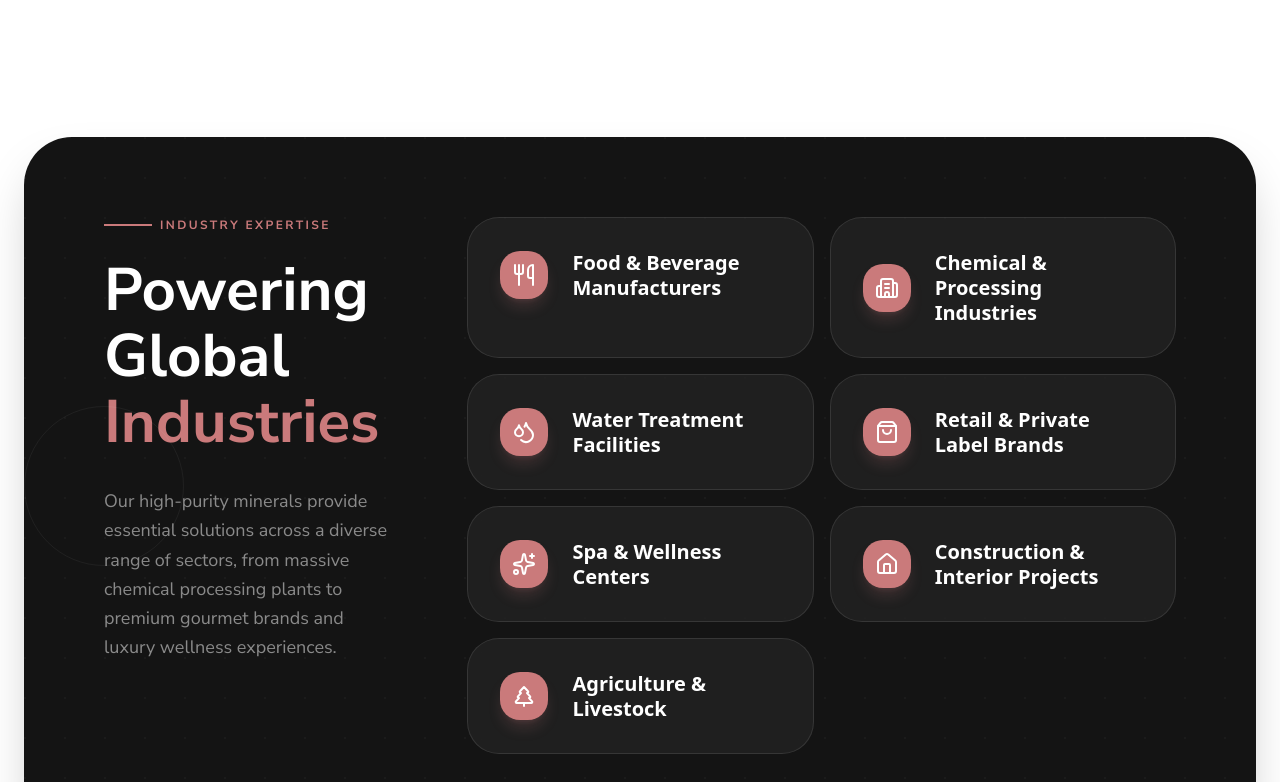
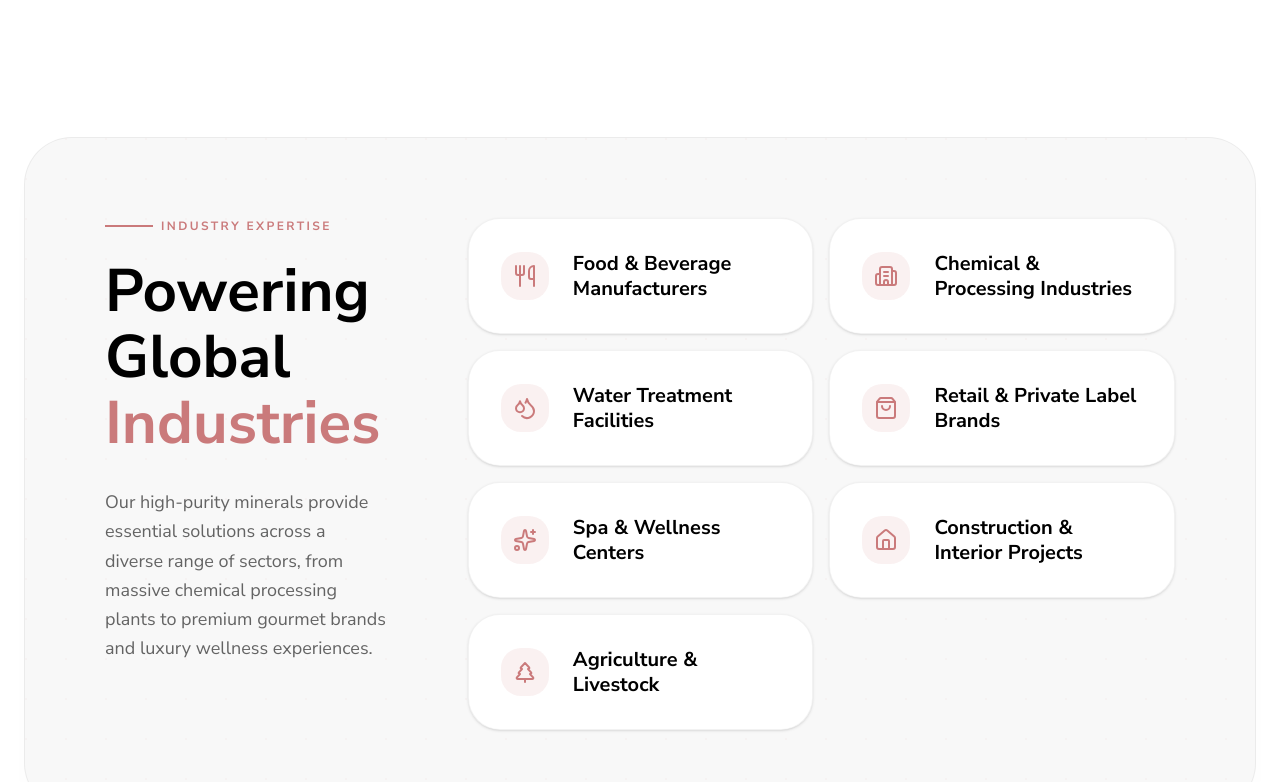
Before and after one commit to cywasay/kohistan-minerals, a Next.js app: page /about in a window 1280 px wide. Shown: the part 3400-4182 px from the top of the page. Built offline with nearby package versions, Linux system fonts and the light colour scheme.

Commit message:
style: reverted Applications section to light theme while keeping dense layout

```diff
--- a/src/app/about/_components/Applications.jsx
+++ b/src/app/about/_components/Applications.jsx
@@ -28,13 +28,13 @@ export default function Applications() {
   return (
     <section className="py-24 bg-white text-black relative" id="applications">
       <div className="max-w-7xl mx-auto px-6">
-        <div className="relative rounded-[3rem] bg-[#141414] p-12 lg:p-20 overflow-hidden shadow-2xl">
-          {/* Decorative Background grid/dots */}
+        <div className="relative rounded-[3rem] bg-[#F8F8F8] p-12 lg:p-20 overflow-hidden border border-black/5 shadow-xl shadow-black/[0.02]">
+          {/* Decorative Background grid/dots - subtle on light */}
           <div
-            className="absolute inset-0 opacity-[0.03]"
+            className="absolute inset-0 opacity-[0.05]"
             style={{
               backgroundImage:
-                "radial-gradient(circle at 1px 1px, white 1px, transparent 0)",
+                "radial-gradient(circle at 1px 1px, #CA7A7B 1px, transparent 0)",
               backgroundSize: "40px 40px",
             }}
           />
@@ -54,19 +54,17 @@ export default function Applications() {
                 </span>
               </div>
 
-              <h2 className="text-4xl md:text-6xl font-bold text-white mb-8 leading-[1.1]">
+              <h2 className="text-4xl md:text-6xl font-bold text-black mb-8 leading-[1.1]">
                 Powering Global <br />
                 <span className="text-[#CA7A7B]">Industries</span>
               </h2>
 
-              <p className="text-white/50 leading-relaxed text-lg mb-12">
+              <p className="text-black/60 leading-relaxed text-lg mb-12">
                 Our high-purity minerals provide essential solutions across a
                 diverse range of sectors, from massive chemical processing
                 plants to premium gourmet brands and luxury wellness
                 experiences.
               </p>
-
-              <div className="hidden md:block w-40 h-40 border border-white/5 rounded-full absolute -left-20 top-1/2 -translate-y-1/2" />
             </motion.div>
 
             <div className="grid grid-cols-1 sm:grid-cols-2 lg:grid-cols-2 gap-4 flex-grow w-full">
@@ -77,13 +75,13 @@ export default function Applications() {
                   whileInView={{ opacity: 1, x: 0 }}
                   transition={{ duration: 0.5, delay: index * 0.1 }}
                   viewport={{ once: true }}
-                  className="group bg-white/5 hover:bg-[#CA7A7B]/10 border border-white/10 hover:border-[#CA7A7B]/30 p-8 rounded-[2rem] transition-all duration-300 backdrop-blur-sm"
+                  className="group bg-white hover:bg-[#CA7A7B] border border-black/5 hover:border-[#CA7A7B] p-8 rounded-[2rem] transition-all duration-300 shadow-sm hover:shadow-xl hover:shadow-[#CA7A7B]/20"
                 >
                   <div className="flex items-center gap-6">
-                    <div className="w-12 h-12 rounded-2xl bg-[#CA7A7B] text-white flex items-center justify-center shrink-0 shadow-lg shadow-[#CA7A7B]/20 transition-transform duration-500 group-hover:rotate-[360deg]">
+                    <div className="w-12 h-12 rounded-2xl bg-[#CA7A7B]/10 text-[#CA7A7B] flex items-center justify-center shrink-0 transition-colors duration-300 group-hover:bg-white group-hover:text-[#CA7A7B]">
                       {app.icon}
                     </div>
-                    <h3 className="text-xl font-bold text-white leading-tight group-hover:text-[#CA7A7B] transition-colors font-sans">
+                    <h3 className="text-xl font-bold text-black leading-tight group-hover:text-white transition-colors">
                       {app.title}
                     </h3>
                   </div>
```
